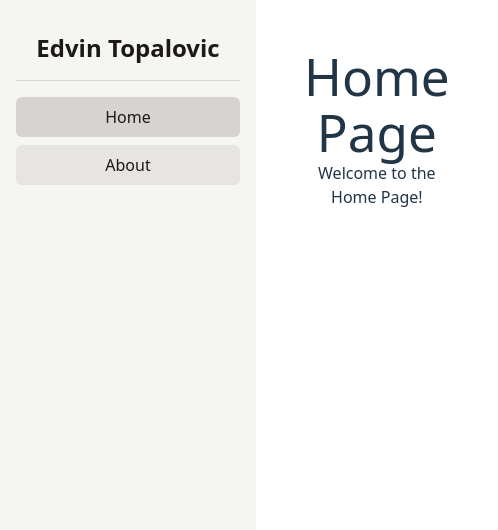
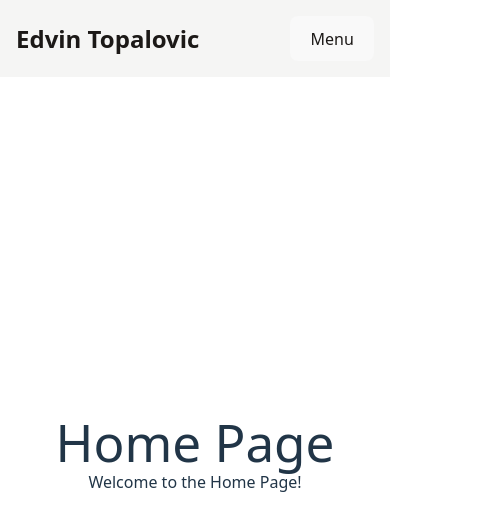
Before and after one commit to edvintopa/edvintopa, a React (Vite) app: page /#/ in a window 390 px wide. Shown: the top 530 px of the page, 498 px wide, since content can reach past the window. Built offline with nearby package versions, Linux system fonts and the light colour scheme.

Commit message:
mobile nav bar up top

```diff
--- a/src/components/Layout.tsx
+++ b/src/components/Layout.tsx
@@ -7,14 +7,12 @@ interface LayoutProps {
 
 function Layout({ children }: LayoutProps) {
   return (
-    <div className="flex h-screen">
-      <aside className="fixed left-0 top-0 h-full w-64 bg-gray-100">
-        <NavMenu />
-      </aside>
-      <main className="flex-1 ml-64 p-4">
+    <>
+      <NavMenu />
+      <main className="p-4 mt-16 md:ml-64 md:mt-0">
         {children}
       </main>
-    </div>
+    </>
   )
 }
 
--- a/src/components/NavMenu/NavMenu.tsx
+++ b/src/components/NavMenu/NavMenu.tsx
@@ -1,3 +1,4 @@
+import React from 'react'
 import { Link, useLocation } from 'react-router-dom'
 
 const navItems = [
@@ -7,28 +8,28 @@ const navItems = [
 
 function NavMenu() {
     const location = useLocation()
+    const [isOpen, setIsOpen] = React.useState(false)
 
     return (
-    <div className="h-full w-64 bg-stone-100 dark:bg-stone-900 text-stone-900 dark:text-white flex flex-col p-4">
-
+        <>
+            {/* Desktop Sidebar: visible on md and up */}
+            <div className="hidden md:flex fixed left-0 top-0 h-full w-64 bg-stone-100 dark:bg-stone-900 text-stone-900 dark:text-white flex-col p-4">
                 <div className="p-4 text-2xl font-bold border-b border-stone-300 dark:border-stone-700">
                     Edvin Topalovic
                 </div>
-
                 <nav className="flex-1 mt-4">
                     <div className="space-y-2">
                         {navItems.map((item) => (
                             <div
                                 key={item.to}
                                 className={`rounded-md text-center py-2 cursor-pointer w-full
-              ${
-                location.pathname === item.to
+                ${location.pathname === item.to
                                         ? 'bg-stone-300 dark:bg-stone-700'
                                         : 'bg-stone-200 dark:bg-stone-800'
                                     }
                 hover:bg-stone-400 dark:hover:bg-stone-500`}
                             >
-              <Link to={item.to} className="block">
+                                <Link to={item.to} className="block text-left pl-4">
                                     {item.name}
                                 </Link>
                             </div>
@@ -36,6 +37,43 @@ function NavMenu() {
                     </div>
                 </nav>
             </div>
+
+            {/* Mobile Navbar: visible on smaller screens */}
+            <div className="md:hidden fixed top-0 left-0 right-0 z-10">
+                <div className="flex justify-between items-center p-4 bg-stone-100 dark:bg-stone-900 text-stone-900 dark:text-white">
+                    <div className="text-2xl font-bold">Edvin Topalovic</div>
+                    <button
+                        onClick={() => setIsOpen(!isOpen)}
+                        className="p-2 rounded-md border border-stone-300 dark:border-stone-700"
+                    >
+                        Menu
+                    </button>
+                </div>
+                {isOpen && (
+                    <nav className="bg-stone-100 dark:bg-stone-900 p-4 space-y-2">
+                        {navItems.map((item) => (
+                            <div
+                                key={item.to}
+                                className={`rounded-md text-center py-2 cursor-pointer w-full
+          ${location.pathname === item.to
+                                        ? 'bg-stone-300 dark:bg-stone-700'
+                                        : 'bg-stone-200 dark:bg-stone-800'
+                                    }
+          hover:bg-stone-400 dark:hover:bg-stone-500`}
+                            >
+                                <Link
+                                    to={item.to}
+                                    className="block text-left pl-4"
+                                    onClick={() => setIsOpen(false)}
+                                >
+                                    {item.name}
+                                </Link>
+                            </div>
+                        ))}
+                    </nav>
+                )}
+            </div>
+        </>
     )
 }
 
```
Lines whose indentation alone changed are shown as unchanged.
